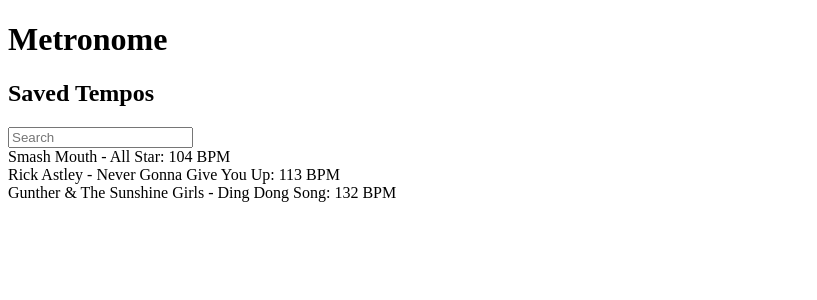
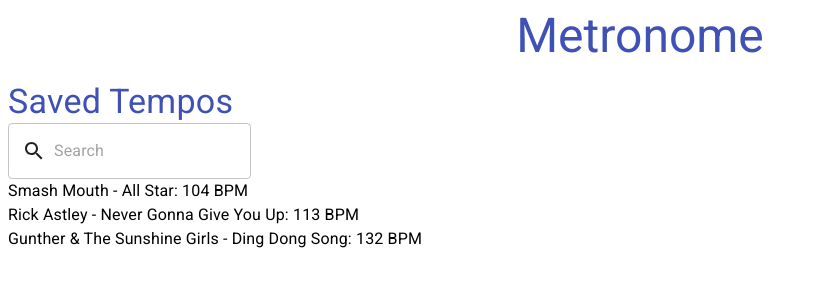
Before and after one commit to GarthCalkwood/metronome, a React (Create React App) app: page / in a window 1280 px wide. Shown: the top 300 px of the page, without its empty margins (0-817 px from the left). Built offline with nearby package versions, Linux system fonts and the light colour scheme.

Commit message:
Add Material UI styling

```diff
--- a/package.json
+++ b/package.json
@@ -3,6 +3,8 @@
   "version": "0.1.0",
   "private": true,
   "dependencies": {
+    "@material-ui/core": "^4.12.3",
+    "@material-ui/icons": "^4.11.2",
     "@testing-library/jest-dom": "^5.14.1",
     "@testing-library/react": "^11.2.7",
     "@testing-library/user-event": "^12.8.3",
--- a/public/index.html
+++ b/public/index.html
@@ -10,6 +10,7 @@
       content="Web site created using create-react-app"
     />
     <link rel="apple-touch-icon" href="%PUBLIC_URL%/logo192.png" />
+    <link rel="stylesheet" href="https://fonts.googleapis.com/css?family=Roboto:300,400,500,700&display=swap" />
     <!--
       manifest.json provides metadata used when your web app is installed on a
       user's mobile device or desktop. See https://developers.google.com/web/fundamentals/web-app-manifest/
--- a/src/App.js
+++ b/src/App.js
@@ -1,5 +1,6 @@
 import { useState } from 'react'
 import Search from './components/Search'
+import { Typography } from '@material-ui/core'
 
 const App = () => {
   const [tempos, settempos] = useState([
@@ -26,12 +27,28 @@
 
   return (
     <div>
-      <h1>Metronome</h1>
+      <Typography
+        variant='h3'
+        color='primary'
+        align='center'
+        gutterBottom
+      >
+        Metronome
+      </Typography>
       <div>
-        <h2>Saved Tempos</h2>
+        <Typography
+          variant='h4'
+          color='primary'
+        >
+          Saved Tempos
+        </Typography>
         <Search value={search} onChange={handleSearch}/>
         {filteredTempos.map(tempo =>
-          <div> {tempo.name}: {tempo.tempo} BPM </div>
+          <Typography
+            variant='body1'
+          >
+            {tempo.name}: {tempo.tempo} BPM
+          </Typography>
         )}
       </div>
     </div>
--- a/src/components/Search.js
+++ b/src/components/Search.js
@@ -1,8 +1,22 @@
 import React from 'react'
+import { InputAdornment, TextField } from '@material-ui/core'
+import SearchIcon from '@material-ui/icons/Search';
 
 const Search = ({ value, onChange}) => {
   return (
-    <input value={value} onChange={onChange} placeholder="Search"/>
+    <TextField
+      value={value}
+      onChange={onChange}
+      placeholder='Search'
+      variant='outlined'
+      InputProps={{
+        startAdornment: (
+          <InputAdornment position="start">
+            <SearchIcon />
+          </InputAdornment>
+        ),
+      }}
+    />
   )
 }
 
```
Also changed, not shown: 1 other file (tests, documents, lock files or other folders).
